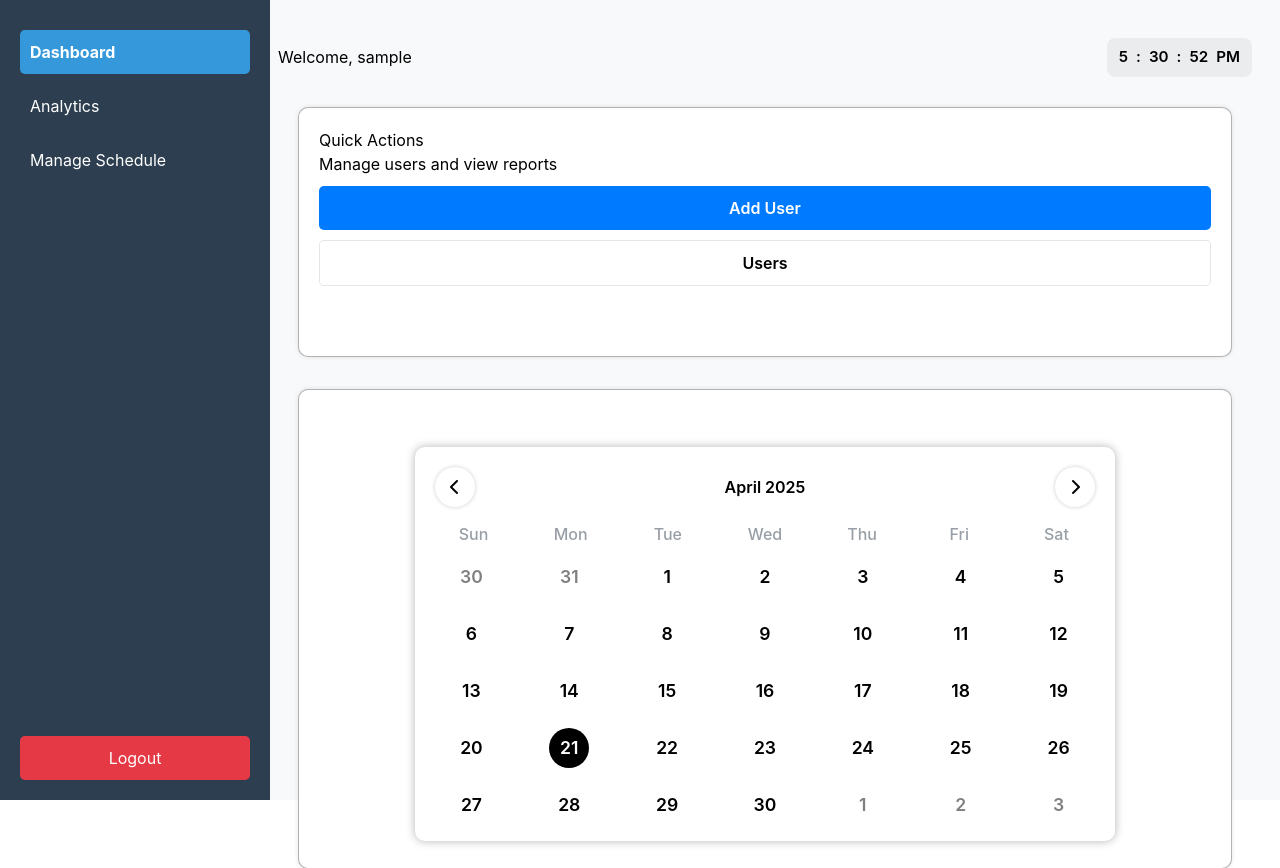
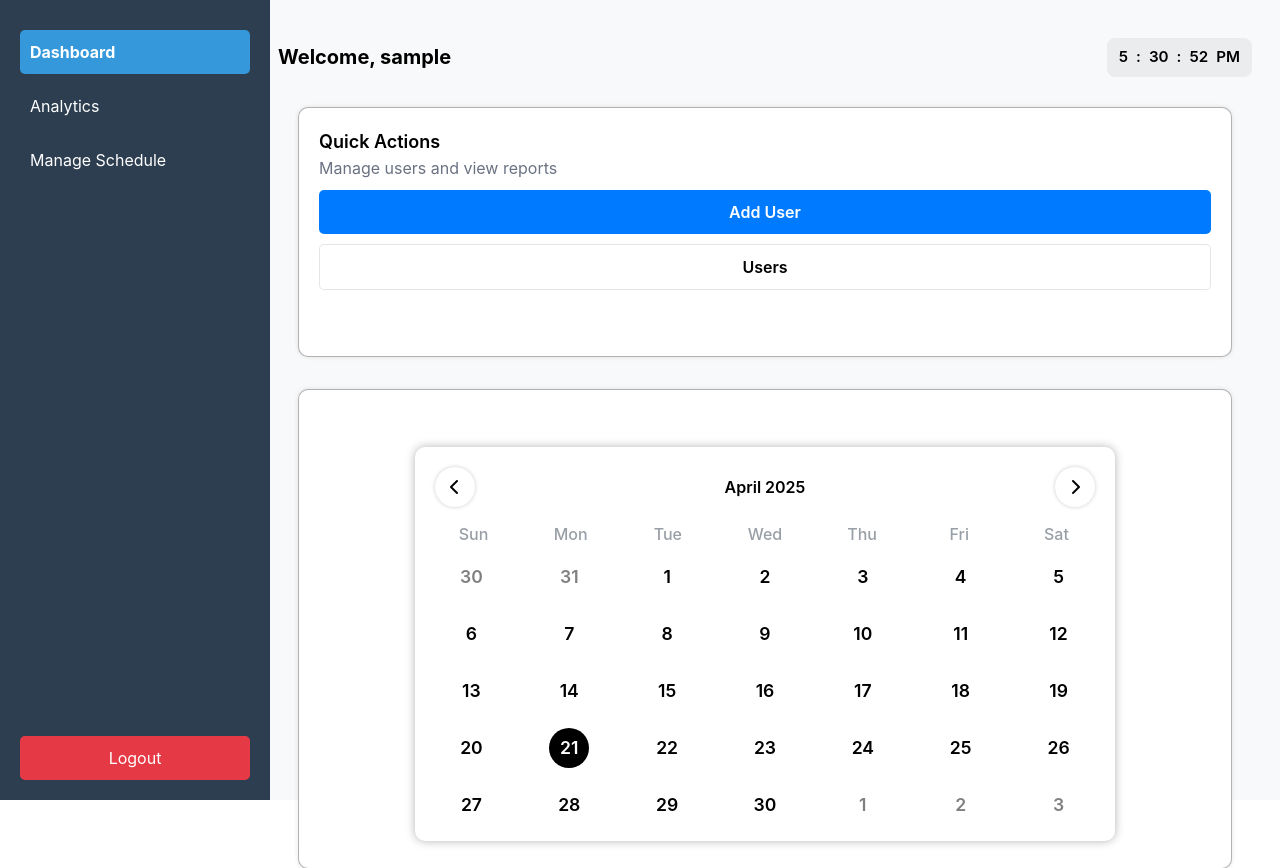
Before and after one commit to saiimonn/MST-Law, a PHP site: page /FinalProject/adminPages/adminHome.php in a window 1280 px wide. Shown: the top 868 px of the page. Run offline with PHP 8.4, Linux system fonts and the light colour scheme; the visitor is signed in with stand-in values (Sample User, id 1); data that the repository does not hold is empty; style sheets or scripts are compiled from the project's sources.

Commit message:
implemented tailwind

```diff
--- a/adminPages/adminHome.php
+++ b/adminPages/adminHome.php
@@ -21,7 +21,7 @@ if (!isset($_SESSION["user_name"])) {
 
     <main class="dashboard">
         <header>
-            <h3>Welcome, <?php echo $_SESSION["user_name"];?></h3>
+            <h3 class = "text-xl font-bold">Welcome, <?php echo $_SESSION["user_name"];?></h3>
 
             <nav class = "right">
                 <span id = "hours">00</span>
@@ -36,8 +36,8 @@ if (!isset($_SESSION["user_name"])) {
         <section class="dashboard-content">
 
             <div class="quick-actions">
-                <h2>Quick Actions</h2>
-                <p>Manage users and view reports</p>
+                <h2 class = "text-lg font-semibold">Quick Actions</h2>
+                <p class = "text-md text-gray-500">Manage users and view reports</p>
                 <div class="quick-actions-box">
                 <button class="btn-primary" onclick = "location.href='addUserForm.php'">Add User</button>
                 <button class="btn-secondary" onclick = "location.href='userStatus.php'">Users</button>
```
